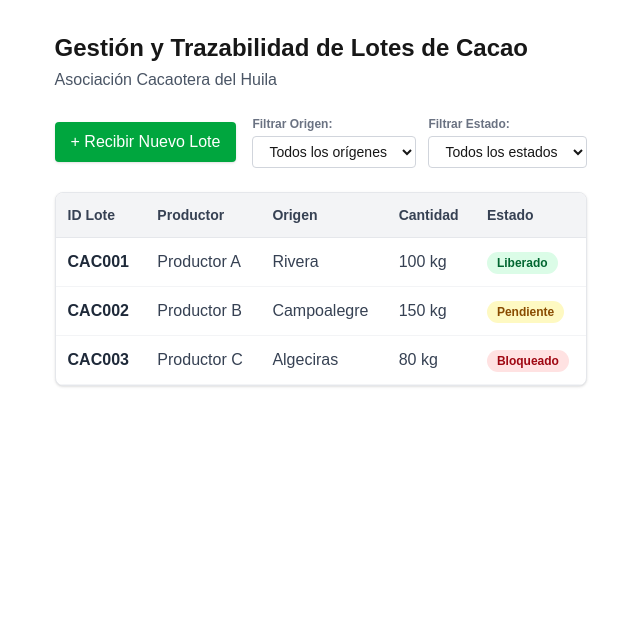
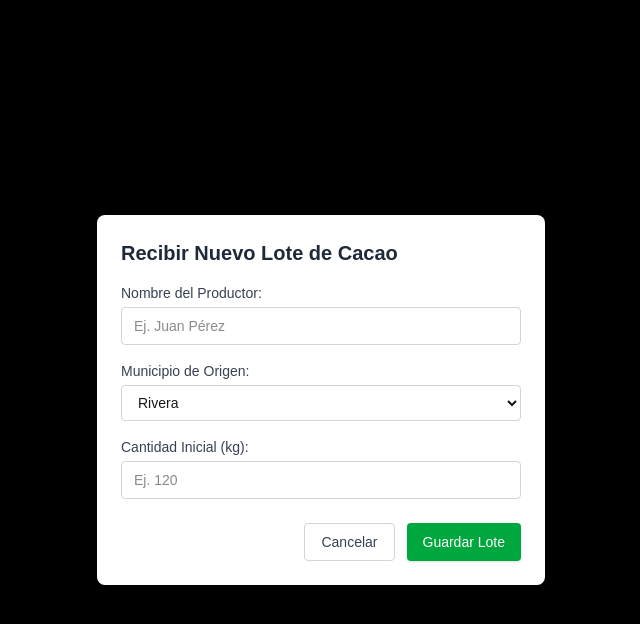
Before and after one commit to BrayanRK/cacao-trazabilidad, a Next.js app: page /lotes in a window 1280 px wide. Both pictures are taken after a click on the button "+ Recibir Nuevo Lote". Shown: the top 624 px of the page, without its empty margins (319-959 px from the left). Built offline with nearby package versions, Linux system fonts and the light colour scheme.

Commit message:
feat: agregar formulario modal de recepcion de lotes con validaciones

```diff
--- a/app/lotes/page.tsx
+++ b/app/lotes/page.tsx
@@ -3,37 +3,87 @@
 import React, { useState } from 'react';
 
 export default function LotesPage() {
-  // Datos base exigidos por el reto
-  const lotesBase = [
-    { id: 'CAC001', productor: 'Productor A', origen: 'Rivera', cantidad: '100 kg', estado: 'Liberado' },
+  // Datos base iniciales
+  const [lotes, setLotes] = useState([
+    { id: 'CAC001', productor: 'Productor A', origen: 'Rivera', cantidad: 100, unidad: 'kg', estado: 'Liberado' },
     { id: 'CAC002', productor: 'Productor B', origen: 'Campoalegre', cantidad: '150 kg', estado: 'Pendiente' },
     { id: 'CAC003', productor: 'Productor C', origen: 'Algeciras', cantidad: '80 kg', estado: 'Bloqueado' },
-  ];
+  ]);
 
-  // Estados para controlar los filtros seleccionados
+  // Estados para filtros
   const [origenFiltro, setOrigenFiltro] = useState('Todos');
   const [estadoFiltro, setEstadoFiltro] = useState('Todos');
 
-  // Filtrar los lotes según lo seleccionado por el usuario
-  const lotesFiltrados = lotesBase.filter((lote) => {
-    const coincideOrigen = origenFiltro === 'Todos' || lote.origen === origenFiltro;
-    const coincideEstado = estadoFiltro === 'Todos' || lote.estado === estadoFiltro;
+  // Estado para controlar si el modal del formulario está abierto o cerrado
+  const [modalAbierto, setModalAbierto] = useState(false);
+
+  // Estados para los campos del nuevo lote
+  const [nuevoProductor, setNuevoProductor] = useState('');
+  const [nuevoOrigen, setNuevoOrigen] = useState('Rivera');
+  const [nuevaCantidad, setNuevaCantidad] = useState('');
+  const [errorValidacion, setErrorValidacion] = useState('');
+
+  // Función para manejar el envío del formulario con validaciones estrictas
+  const handleCrearLote = (e: React.FormEvent) => {
+    e.preventDefault();
+
+    // Validación 1: Campos vacíos
+    if (!nuevoProductor.trim() || !nuevaCantidad) {
+      setErrorValidacion('Todos los campos son obligatorios.');
+      return;
+    }
+
+    // Validación 2: Cantidad mayor a 0 (RF01)
+    const cantidadNumerica = parseFloat(nuevaCantidad);
+    if (isNaN(cantidadNumerica) || cantidadNumerica <= 0) {
+      setErrorValidacion('La cantidad inicial debe ser mayor a 0.');
+      return;
+    }
+
+    // Si pasa las validaciones, creamos el nuevo lote
+    const idGenerado = `CAC00${lotes.length + 1}`;
+    const loteNuevo = {
+      id: idGenerado,
+      productor: nuevoProductor,
+      origen: nuevoOrigen,
+      cantidad: `${cantidadNumerica} kg`,
+      estado: 'Pendiente', // Por defecto nace como pendiente
+    };
+
+    setLotes([loteNuevo, ...lotes]);
+
+    // Limpiar formulario y cerrar modal
+    setNuevoProductor('');
+    setNuevaCantidad('');
+    setErrorValidacion('');
+    setModalAbierto(false);
+  };
+
+  // Filtrado de lotes
+  const lotesFiltrados = lotes.filter((lote) => {
+    const origenStr = typeof lote.origen === 'string' ? lote.origen : '';
+    const estadoStr = typeof lote.estado === 'string' ? lote.estado : '';
+
+    const coincideOrigen = origenFiltro === 'Todos' || origenStr === origenFiltro;
+    const coincideEstado = estadoFiltro === 'Todos' || estadoStr === estadoFiltro;
     return coincideOrigen && coincideEstado;
   });
 
   return (
-    <div className="p-8 max-w-4xl mx-auto">
+    <div className="p-8 max-w-4xl mx-auto relative">
       <h1 className="text-2xl font-bold mb-1">Gestión y Trazabilidad de Lotes de Cacao</h1>
       <p className="mb-6 text-gray-600">Asociación Cacaotera del Huila</p>
 
-      {/* Barra de Acciones y Filtros */}
+      {/* Botón y Filtros */}
       <div className="flex flex-col md:flex-row justify-between items-start md:items-center gap-4 mb-6">
-        <button className="bg-green-600 text-white font-medium px-4 py-2 rounded shadow hover:bg-green-700 transition-colors">
+        <button
+          onClick={() => setModalAbierto(true)}
+          className="bg-green-600 text-white font-medium px-4 py-2 rounded shadow hover:bg-green-700 transition-colors"
+        >
           + Recibir Nuevo Lote
         </button>
 
         <div className="flex flex-wrap gap-3">
-          {/* Filtro por Origen */}
           <div>
             <label className="block text-xs font-semibold text-gray-500 mb-1">Filtrar Origen:</label>
             <select
@@ -48,7 +98,6 @@ export default function LotesPage() {
             </select>
           </div>
 
-          {/* Filtro por Estado */}
           <div>
             <label className="block text-xs font-semibold text-gray-500 mb-1">Filtrar Estado:</label>
             <select
@@ -105,6 +154,78 @@ export default function LotesPage() {
           </tbody>
         </table>
       </div>
+
+      {/* VENTANA MODAL DEL FORMULARIO */}
+      {modalAbierto && (
+        <div className="fixed inset-0 bg-black bg-opacity-50 flex items-center justify-center p-4 z-50">
+          <div className="bg-white rounded-lg max-w-md w-full p-6 shadow-xl">
+            <h2 className="text-xl font-bold mb-4 text-gray-800">Recibir Nuevo Lote de Cacao</h2>
+
+            {errorValidacion && (
+              <div className="mb-4 p-3 bg-red-100 border border-red-400 text-red-700 text-sm rounded">
+                {errorValidacion}
+              </div>
+            )}
+
+            <form onSubmit={handleCrearLote}>
+              <div className="mb-4">
+                <label className="block text-sm font-medium text-gray-700 mb-1">Nombre del Productor:</label>
+                <input
+                  type="text"
+                  value={nuevoProductor}
+                  onChange={(e) => setNuevoProductor(e.target.value)}
+                  placeholder="Ej. Juan Pérez"
+                  className="w-full border border-gray-300 rounded px-3 py-2 text-sm focus:outline-none focus:ring-2 focus:ring-green-500"
+                />
+              </div>
+
+              <div className="mb-4">
+                <label className="block text-sm font-medium text-gray-700 mb-1">Municipio de Origen:</label>
+                <select
+                  value={nuevoOrigen}
+                  onChange={(e) => setNuevoOrigen(e.target.value)}
+                  className="w-full border border-gray-300 rounded px-3 py-2 text-sm bg-white focus:outline-none focus:ring-2 focus:ring-green-500"
+                >
+                  <option value="Rivera">Rivera</option>
+                  <option value="Campoalegre">Campoalegre</option>
+                  <option value="Algeciras">Algeciras</option>
+                </select>
+              </div>
+
+              <div className="mb-6">
+                <label className="block text-sm font-medium text-gray-700 mb-1">Cantidad Inicial (kg):</label>
+                <input
+                  type="number"
+                  step="any"
+                  value={nuevaCantidad}
+                  onChange={(e) => setNuevaCantidad(e.target.value)}
+                  placeholder="Ej. 120"
+                  className="w-full border border-gray-300 rounded px-3 py-2 text-sm focus:outline-none focus:ring-2 focus:ring-green-500"
+                />
+              </div>
+
+              <div className="flex justify-end gap-3">
+                <button
+                  type="button"
+                  onClick={() => {
+                    setModalAbierto(false);
+                    setErrorValidacion('');
+                  }}
+                  className="px-4 py-2 border border-gray-300 rounded text-sm text-gray-700 hover:bg-gray-100"
+                >
+                  Cancelar
+                </button>
+                <button
+                  type="submit"
+                  className="px-4 py-2 bg-green-600 text-white rounded text-sm hover:bg-green-700 shadow"
+                >
+                  Guardar Lote
+                </button>
+              </div>
+            </form>
+          </div>
+        </div>
+      )}
     </div>
   );
 }
```
